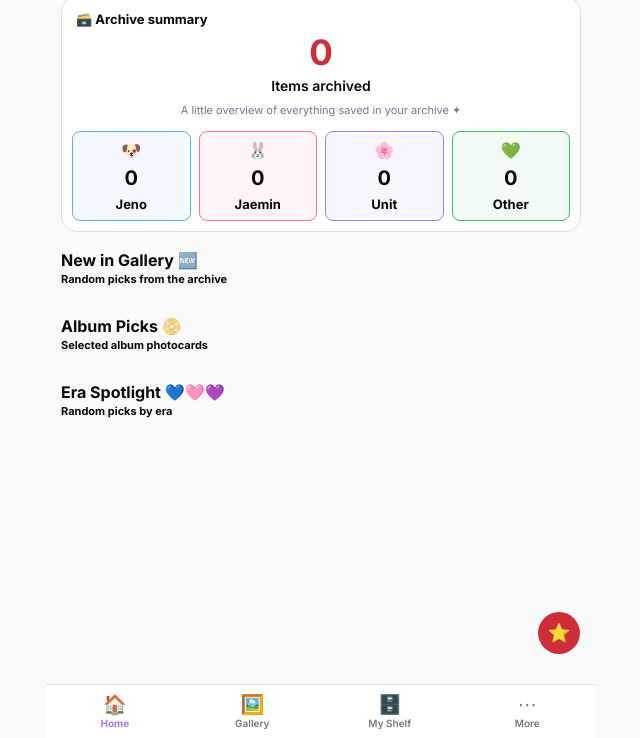
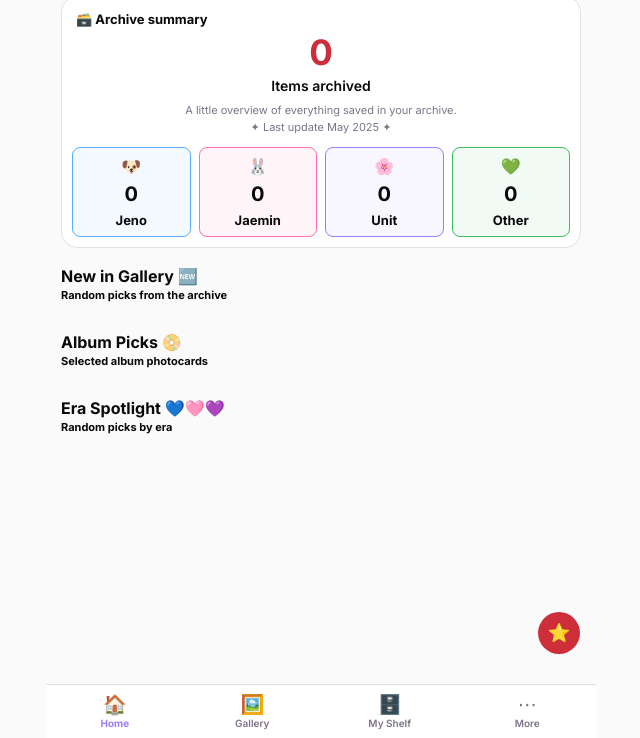
Before and after one commit to moonelily33/archivepc, a plain HTML site: page index.html in a window 1280 px wide. Shown: the part 62-800 px from the top of the page, without its empty margins (319-959 px from the left). Drawn offline with Linux system fonts and the light colour scheme.

Commit message:
Update index.html

```diff
--- a/index.html
+++ b/index.html
@@ -34,7 +34,8 @@
         </div>
 
         <p class="summary-helper-text">
-          A little overview of everything saved in your archive ✦
+          A little overview of everything saved in your archive.<br>
+          ✦ Last update May 2025 ✦
         </p>
 
         <div class="summary-stats">
@@ -61,6 +62,7 @@
             <strong id="otherCount" class="other-count">0</strong>
             <span>Other</span>
           </div>
+
         </div>
       </section>
 
```
